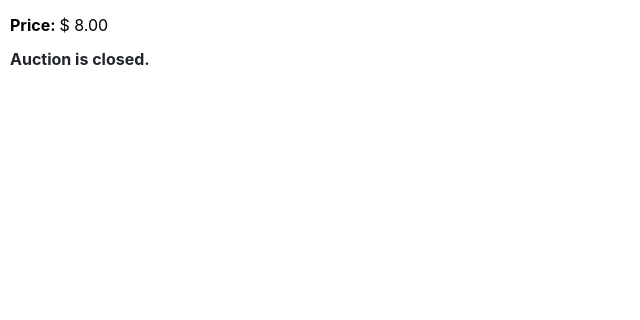
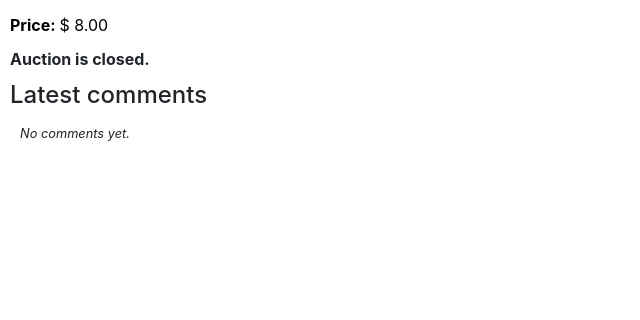
Before and after one commit to eldocbrown/cs50w-project2-commerce, a Django app: page /listing/1 in a window 1280 px wide. Shown: the part 480-800 px from the top of the page, without its empty margins (0-640 px from the left). Run offline with Django 3.2, Linux system fonts and the light colour scheme; a user stored in the database is signed in; data comes from the database, SQL or seed files in the repository; both versions use the stored data as it was after the commit; some libraries are stand-ins or nearby versions.

```diff
--- a/auctions/models.py
+++ b/auctions/models.py
@@ -47,7 +47,10 @@ class Listing(models.Model):
             return self.startingPrice
 
 class Comment(models.Model):
-    comment = models.TextField()
+    comment = models.CharField(max_length=280)
     commenter = models.ForeignKey(User, on_delete=models.CASCADE, related_name="usrComments")
     listing = models.ForeignKey(Listing, on_delete=models.CASCADE, related_name="listingComments")
     created_at = models.DateTimeField(auto_now_add=True)
+
+    def __str__(self):
+        return self.comment
--- a/auctions/static/auctions/styles.css
+++ b/auctions/static/auctions/styles.css
@@ -72,12 +72,21 @@ body {
   margin-top: 10px;
 }
 
-.submitBidContainer {
+.submitBidContainer, .submitCommentContainer {
   display: flex;
   align-items: center;
   margin-top: 10px;
 }
 
-.submitBidButton {
+.submitBidButton, .submitCommentButton {
   margin-left: 20px;
 }
+
+.latestCommentContainer, .latestCommentHeaderContainer{
+  margin-top: 10px;
+}
+
+.latestCommentContainer {
+  padding-left: 10px;
+  padding-right: 10px;
+}
--- a/auctions/templates/auctions/listing.html
+++ b/auctions/templates/auctions/listing.html
@@ -82,4 +82,20 @@
     {% endif %}
   </div>
   {% endif %}
+  {% if user.is_authenticated %}
+  <div class="latestCommentHeaderContainer">
+    <h4>Latest comments</h4>
+  </div>
+  <div class="latestCommentContainer">
+    {% for c in comments %}
+    <div class="comment">
+      <p><small><i>{{ c.commenter }} wrote on {{ c.created_at }}: "{{ c }}"</i></small></p>
+    </div>
+    {% empty %}
+    <div class="comment">
+      <p><small><i>No comments yet.</i></small></p>
+    </div>
+    {% endfor %}
+  </div>
+  {% endif %}
 {% endblock %}
--- a/auctions/views.py
+++ b/auctions/views.py
@@ -87,7 +87,8 @@ def listing(request, id):
         "listing": l,
         "bidForm": BidForm(),
         "watchers": l.watchedBy.all(),
-        "commentForm": CommentForm()
+        "commentForm": CommentForm(),
+        "comments": l.listingComments.all().order_by('-created_at')
     })
 
 @login_required(login_url="auctions:login")
```
Also changed, not shown: auctions/migrations/0013_auto_20201023_1917.py (added), db.sqlite3.
